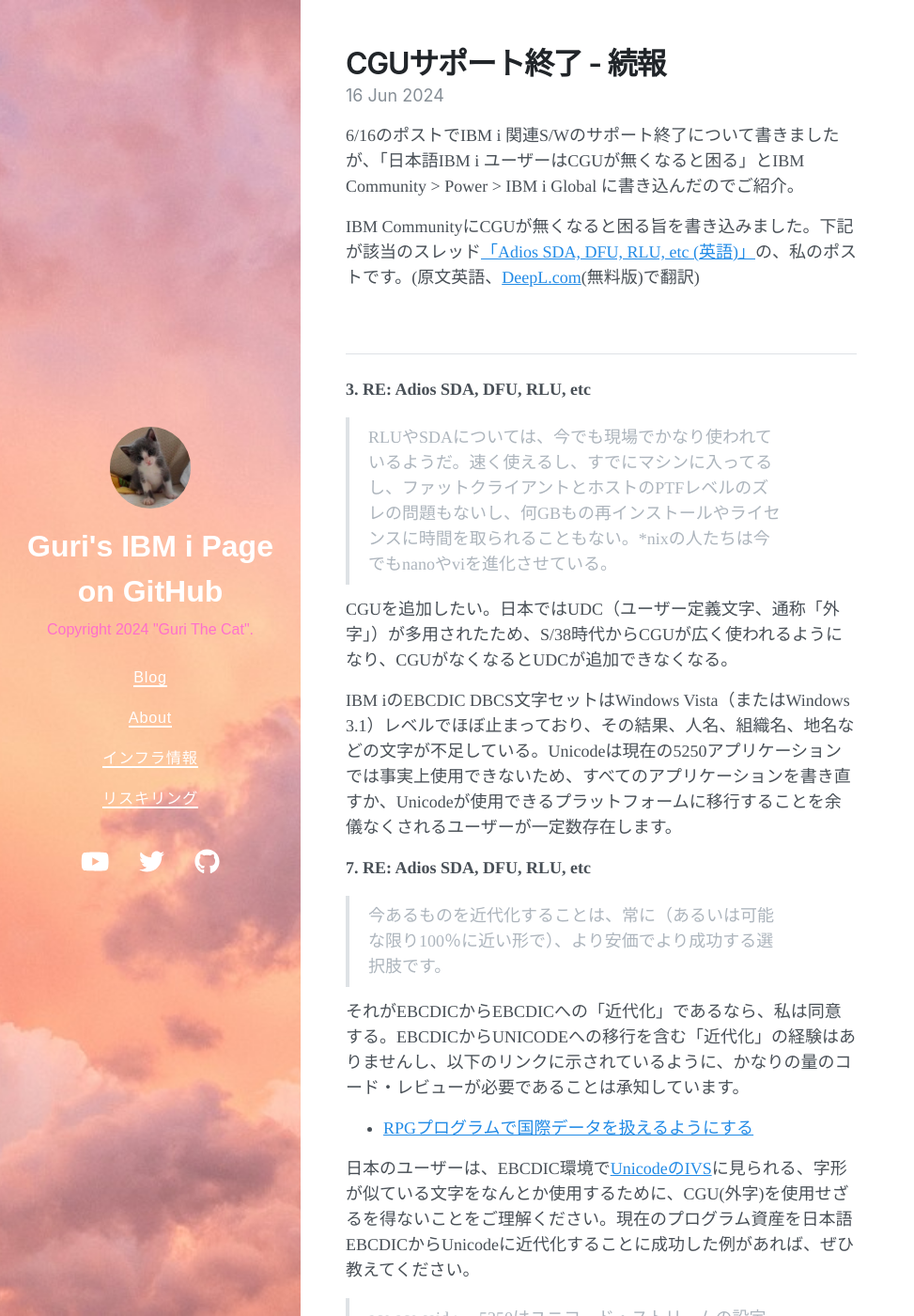
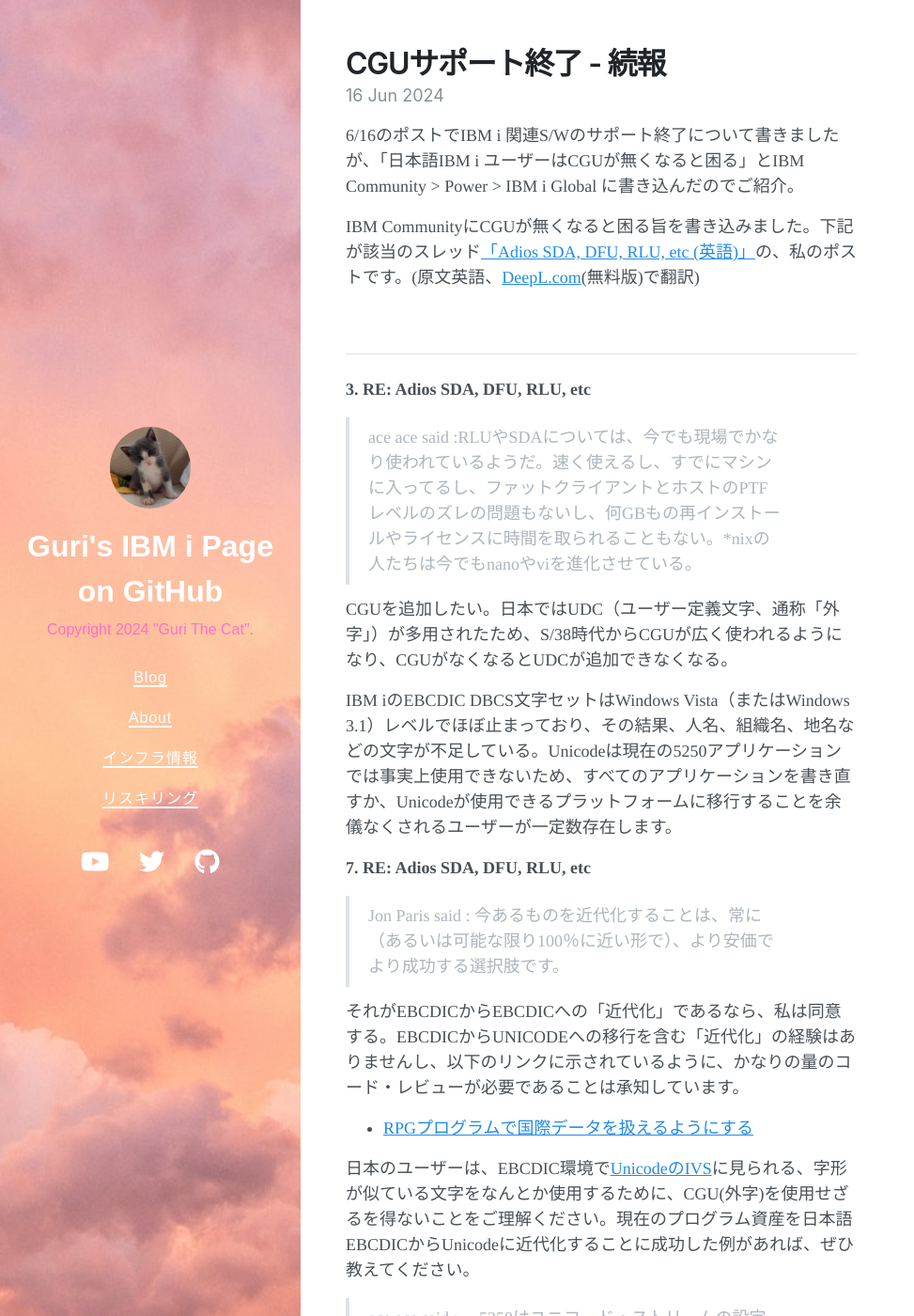
Before and after one commit to GuriCat/GuriPages, a Jekyll site: the page built from _posts/2024-06-16-CGUサポート終了_続報.markdown, in a window 1280 px wide and 1400 px high. Shown: the whole window at 94% size, without its empty margins (0-973 px from the left). Built offline with Jekyll 4.4.1, drawn with Linux system fonts in a browser that asks for light colours; nearby versions of some CDN libraries; a script that is not in the unit is left out.

Commit message:
Update 2024-06-16-CGUサポート終了_続報.markdown

```diff
--- a/_posts/2024-06-16-CGUサポート終了_続報.markdown
+++ b/_posts/2024-06-16-CGUサポート終了_続報.markdown
@@ -13,7 +13,7 @@
 
 **3. RE: Adios SDA, DFU, RLU, etc**
 
-> RLUやSDAについては、今でも現場でかなり使われているようだ。速く使えるし、すでにマシンに入ってるし、ファットクライアントとホストのPTFレベルのズレの問題もないし、何GBもの再インストールやライセンスに時間を取られることもない。*nixの人たちは今でもnanoやviを進化させている。
+> ace ace said :RLUやSDAについては、今でも現場でかなり使われているようだ。速く使えるし、すでにマシンに入ってるし、ファットクライアントとホストのPTFレベルのズレの問題もないし、何GBもの再インストールやライセンスに時間を取られることもない。*nixの人たちは今でもnanoやviを進化させている。
 
 CGUを追加したい。日本ではUDC（ユーザー定義文字、通称「外字」）が多用されたため、S/38時代からCGUが広く使われるようになり、CGUがなくなるとUDCが追加できなくなる。
 
@@ -21,7 +21,7 @@
 
 **7. RE: Adios SDA, DFU, RLU, etc**
 
-> 今あるものを近代化することは、常に（あるいは可能な限り100％に近い形で）、より安価でより成功する選択肢です。
+> Jon Paris said : 今あるものを近代化することは、常に（あるいは可能な限り100％に近い形で）、より安価でより成功する選択肢です。
 
 それがEBCDICからEBCDICへの「近代化」であるなら、私は同意する。EBCDICからUNICODEへの移行を含む「近代化」の経験はありませんし、以下のリンクに示されているように、かなりの量のコード・レビューが必要であることは承知しています。
 
```
